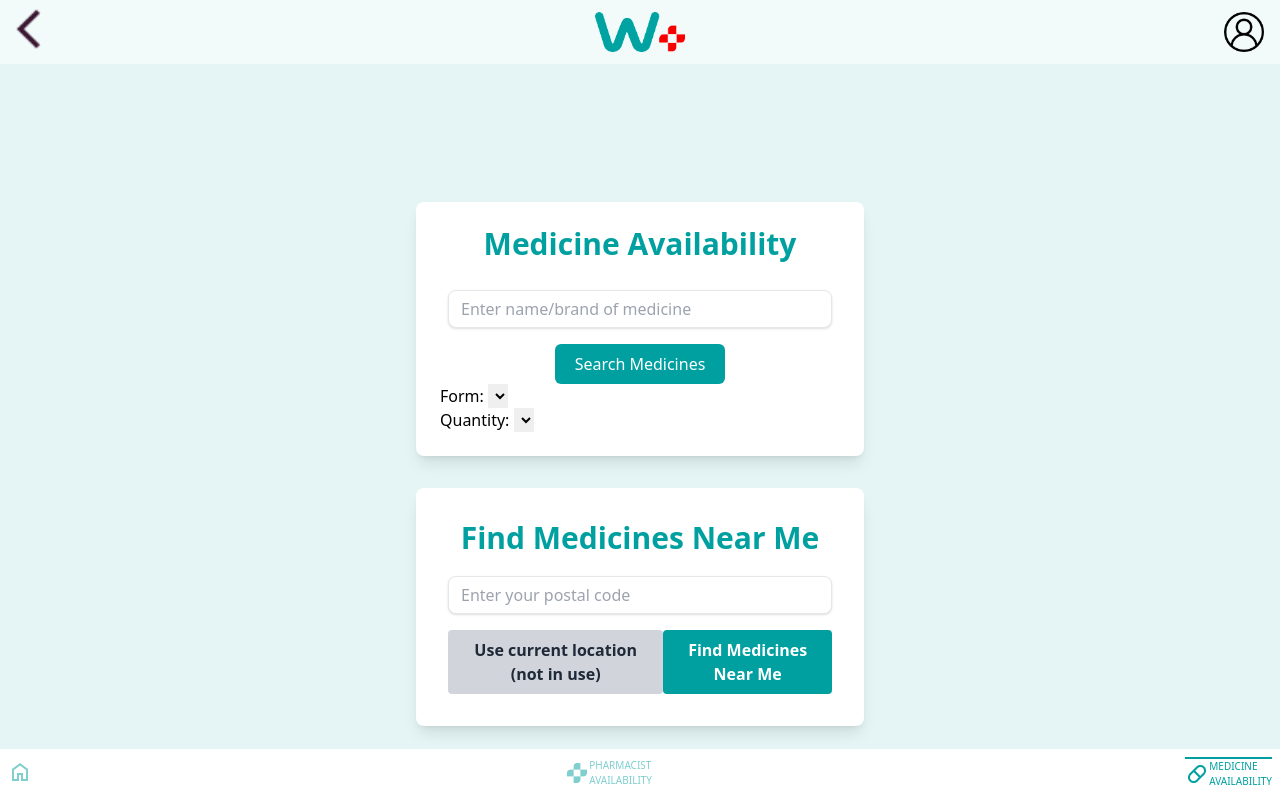
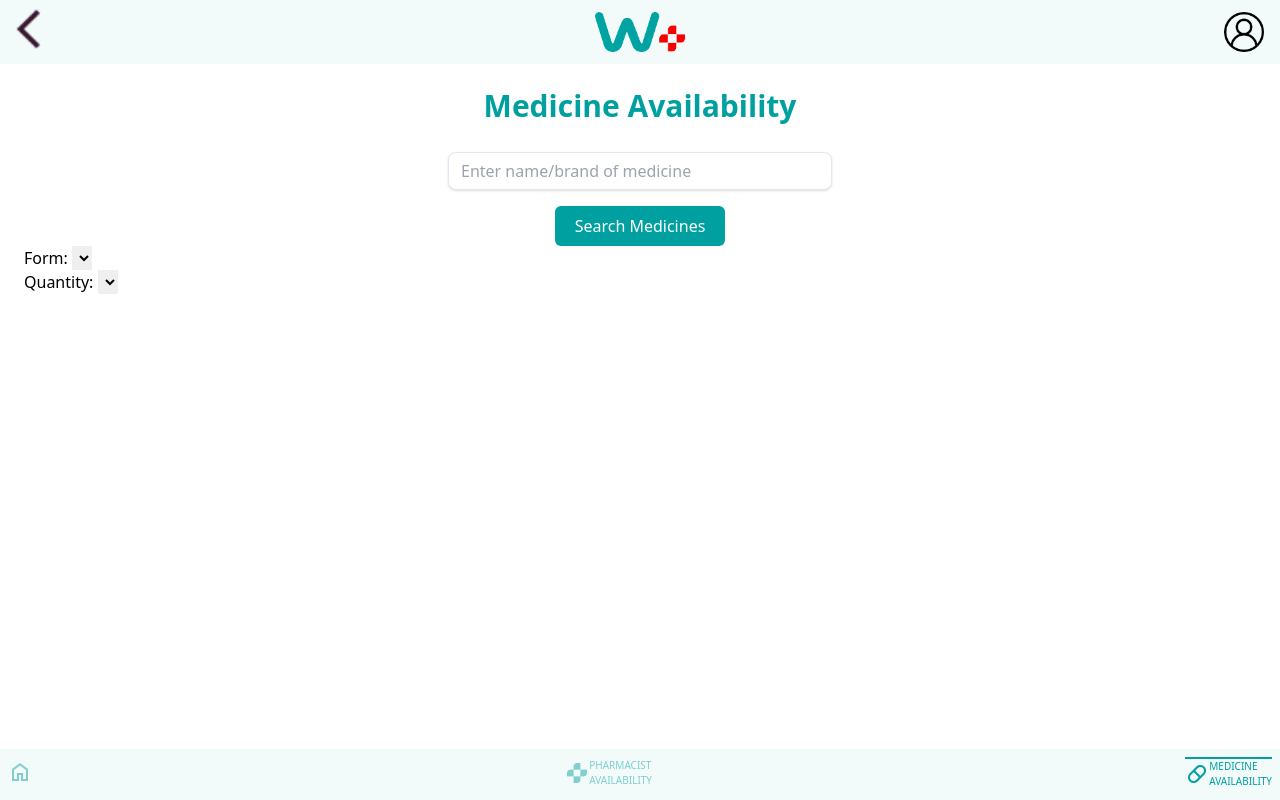
Before and after one commit to rizvan93/pharmacy-availability-checker, a React (Vite) app: page /consumers/medicines in a window 1280 px wide. Built offline with nearby package versions, Linux system fonts and the light colour scheme.

Commit message:
update med search page

```diff
--- a/src/components/NavBar/Consumers/BottomNavBar.jsx
+++ b/src/components/NavBar/Consumers/BottomNavBar.jsx
@@ -4,7 +4,7 @@ import Icon from "./NavBarButtons/Icon";
 
 export default function BotttomNavBar({ user, page }) {
   return (
-    <nav className="w-full px-2 py-2">
+    <nav className="w-full bg-wAqua-5 px-2 py-2">
       {/* <div className="fixed inset-x-0 bottom-0 bg-wAqua-5 px-2 py-2"> */}
       <div className="container mx-auto flex items-center justify-between justify-items-center">
         <Link to="/" className="shrink">
--- a/src/pages/App/Routers/ConsumersRouter.jsx
+++ b/src/pages/App/Routers/ConsumersRouter.jsx
@@ -17,7 +17,7 @@ const ConsumersRouter = ({ user, setUser }) => {
   return (
     <div className="flex  h-screen flex-col justify-between">
       <TopNavBar backButton={!home} user={user} setUser={setUser} />
-      <div className="overflow-y-scroll">
+      <div className="flex-1 overflow-y-scroll">
         <Routes>
           <Route
             path="/info"
--- a/src/pages/Consumers/MedSearch/MedSearchPage.jsx
+++ b/src/pages/Consumers/MedSearch/MedSearchPage.jsx
@@ -2,7 +2,6 @@ import { useEffect, useState } from "react";
 import MedCard from "./components/MedCard";
 import MedNameForm from "./components/MedNameForm";
 import MedSelectForm from "./components/MedSelectForm";
-import PostalCodeForm from "./components/PostalCodeForm";
 
 const DISPLAY_LIMIT = 20;
 
@@ -30,9 +29,8 @@ const MedSearchPage = ({ setHome, user, setPage }) => {
   }, [medicinesFilteredForm]);
 
   return (
-    <div className="flex min-h-screen flex-col items-center justify-center bg-wAqua-10">
-      <div className="mb-8 w-full max-w-md rounded-lg bg-white p-6 shadow-lg">
-        <h1 className="mb-5 text-center text-3xl font-bold font-semibold text-wAqua">
+    <div className="w-full bg-white p-6">
+      <h1 className="mb-5 text-center text-3xl font-semibold text-wAqua">
         Medicine Availability
       </h1>
       <MedNameForm setMedicines={setMedicines} />
@@ -50,8 +48,6 @@ const MedSearchPage = ({ setHome, user, setPage }) => {
         <MedCard medicine={m} key={m._id} id={user?.accountId} />
       ))}
     </div>
-      <PostalCodeForm />
-    </div>
   );
 };
 
--- a/src/pages/Consumers/MedSearch/components/MedCard.jsx
+++ b/src/pages/Consumers/MedSearch/components/MedCard.jsx
@@ -4,10 +4,15 @@ import { toTitleCase } from "../../../../utilities/utilities";
 
 const MedCard = ({ medicine, id }) => {
   return (
-<div className="flex items-center py-4 border-b border-gray-300">
+    <div className="flex items-center border-b border-gray-300 py-4">
       <div className="flex-1">
-    <Link to={`/consumers/availability/medicines/${medicine._id}`} className="text-wAqua font-bold hover:underline">
-      <h4 className="text-lg">{toTitleCase(medicine.name)}</h4>
+        <Link
+          to={`/consumers/availability/medicines/${medicine._id}`}
+          className="text-wAqua hover:underline"
+        >
+          <h4 className="text-lg font-semibold">
+            {toTitleCase(medicine.name)}
+          </h4>
           <p className="text-sm">{toTitleCase(medicine.manufacturer)}</p>
           <p className="text-sm">{toTitleCase(medicine.quantity)}</p>
         </Link>
```
Lines whose indentation alone changed are shown as unchanged.
